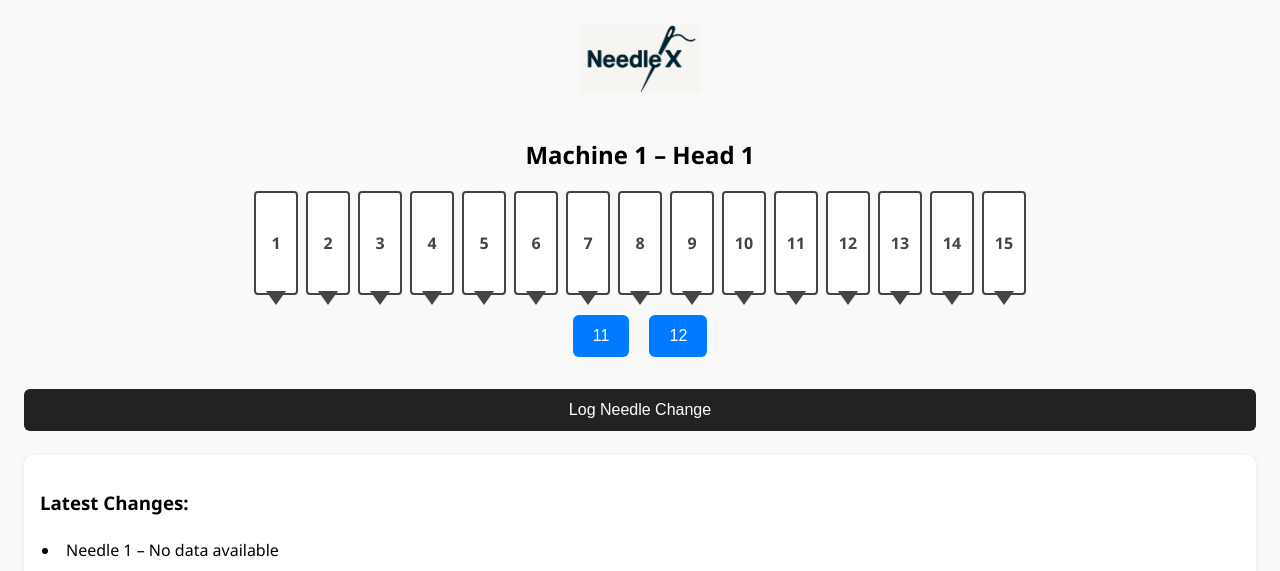
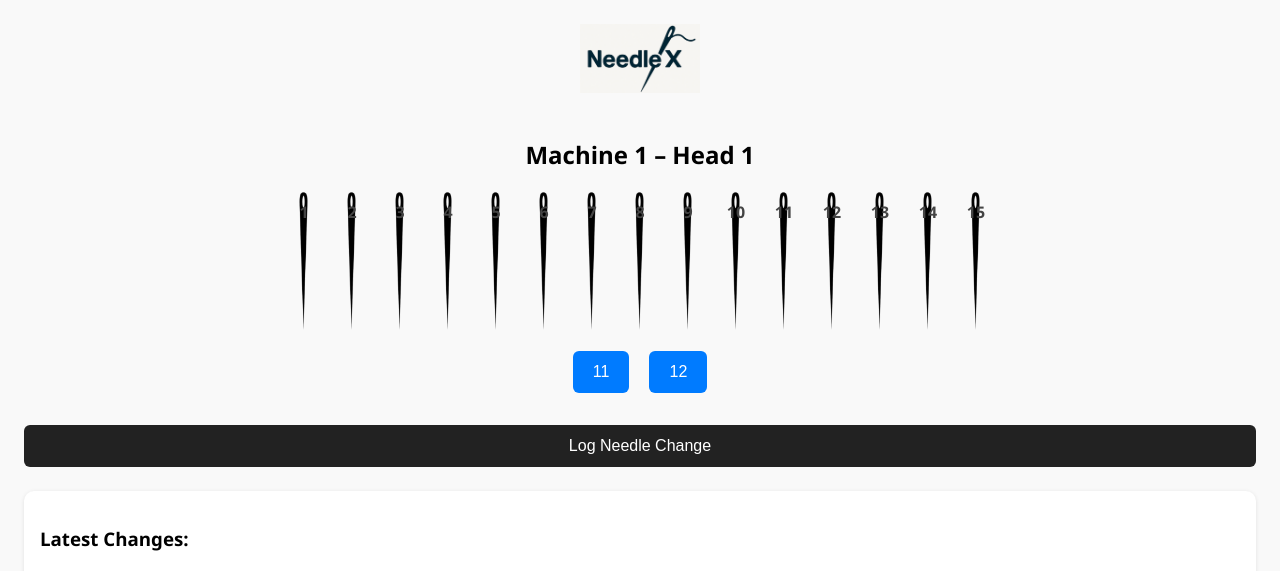
Before and after one commit to gigtarget/needlex, a Flask app: page /head/1/1 in a window 1280 px wide. Shown: the top 571 px of the page. Run offline with Flask 3, Linux system fonts and the light colour scheme; data that the repository does not hold is empty.

Commit message:
Update head_view.html

```diff
--- a/app/templates/head_view.html
+++ b/app/templates/head_view.html
@@ -26,35 +26,24 @@
 
         .needle {
             width: 40px;
-            height: 100px;
-            background: white;
-            border: 2px solid #444;
-            border-radius: 4px;
+            height: 130px;
+            background: url('{{ url_for('static', filename='img/needle.png') }}') no-repeat center bottom;
+            background-size: contain;
             position: relative;
             cursor: pointer;
             display: flex;
-            align-items: center;
+            align-items: flex-start;
             justify-content: center;
+            padding-top: 10px;
             font-weight: bold;
             color: #444;
-        }
-
-        .needle::after {
-            content: "";
-            position: absolute;
-            bottom: -12px;
-            left: 10px;
-            width: 0;
-            height: 0;
-            border-left: 10px solid transparent;
-            border-right: 10px solid transparent;
-            border-top: 14px solid #444;
+            transition: filter 0.2s ease, transform 0.2s ease;
         }
 
         .needle.selected {
-            background-color: #2ecc71;
-            border-color: #2ecc71;
-            color: white;
+            filter: brightness(0.7) sepia(1) hue-rotate(70deg) saturate(2);
+            color: #2ecc71;
+            transform: scale(1.05);
         }
 
         .type-buttons {
```
